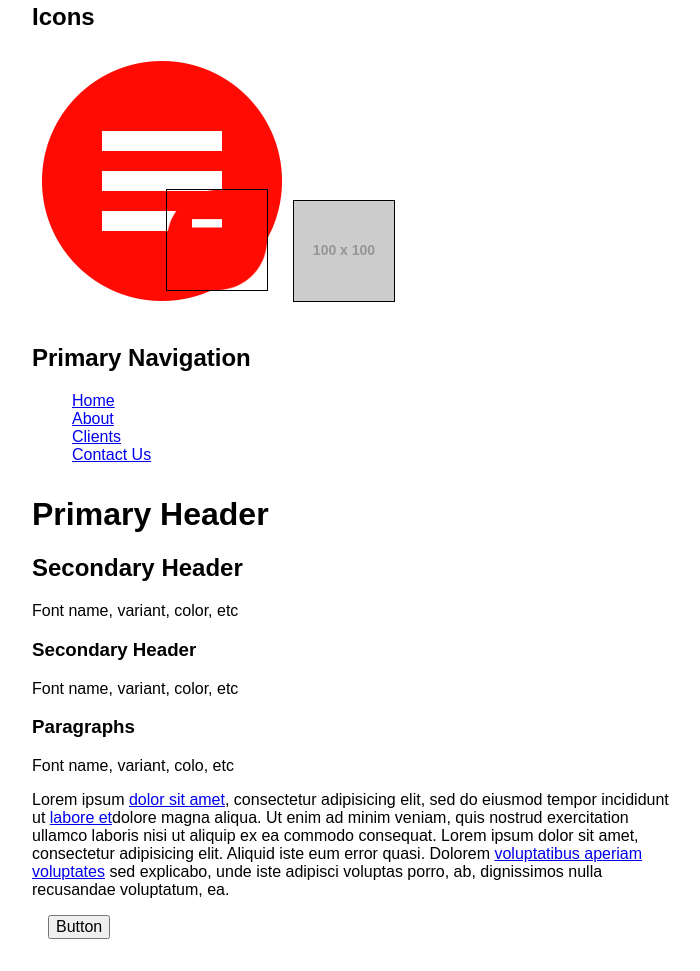
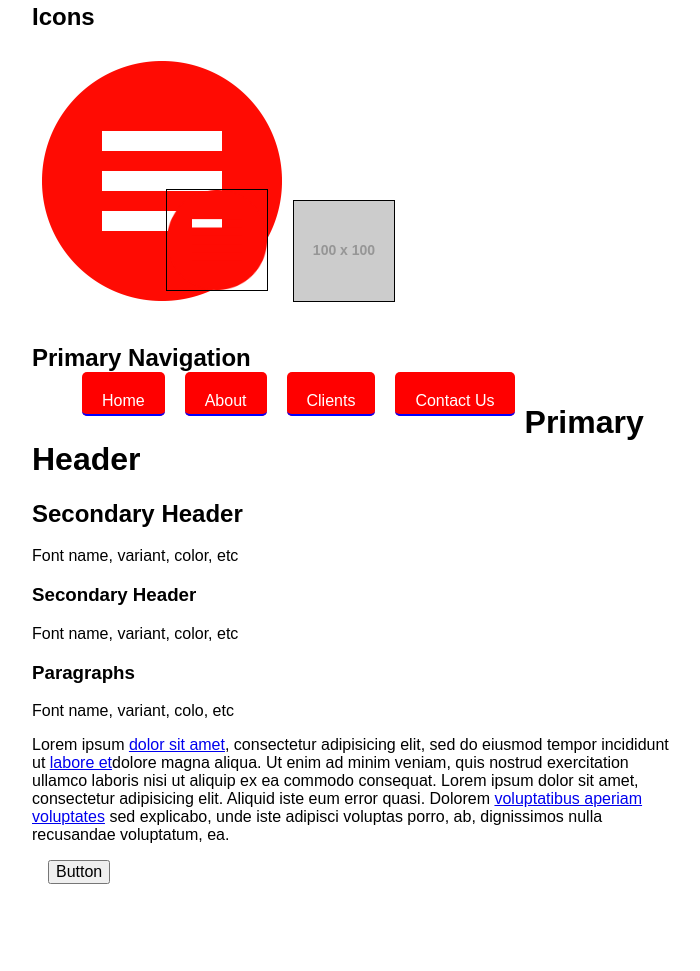
Before and after one commit to asbart2010/asbart2010.github.io, a plain HTML site: page style-tile/index.html in a window 1280 px wide. Shown: the part 1222-2193 px from the top of the page, without its empty margins (288-988 px from the left). After the commit the page ends 2138 px from the top, so only its background shows below. Drawn offline with Linux system fonts and the light colour scheme; placeholder pictures from the web are drawn by us.

Commit message:
Version 2

```diff
--- a/style-tile/css/styles.css
+++ b/style-tile/css/styles.css
@@ -49,6 +49,33 @@
 /* Navigation */
 nav li{
     list-style: none;
+    float: left;
+}
 
+nav a:link{
+    background: red;
+    border-bottom: 2px solid blue;
+    border-radius: 5px;
+    color: white;
+    padding: 20px 20px 5px 20px;
+    margin: 0 10px 0 10px;
+    text-decoration: none;
+}
 
+nav a:visited{
+     color: white;
 }
+
+nav a:focus{
+    border: 10px solid red;
+}
+
+nav a:hover{
+    background: white;
+    color: red;
+    margin-top: 20px;
+}
+
+nav a:active{
+    background: black;
+}
```
